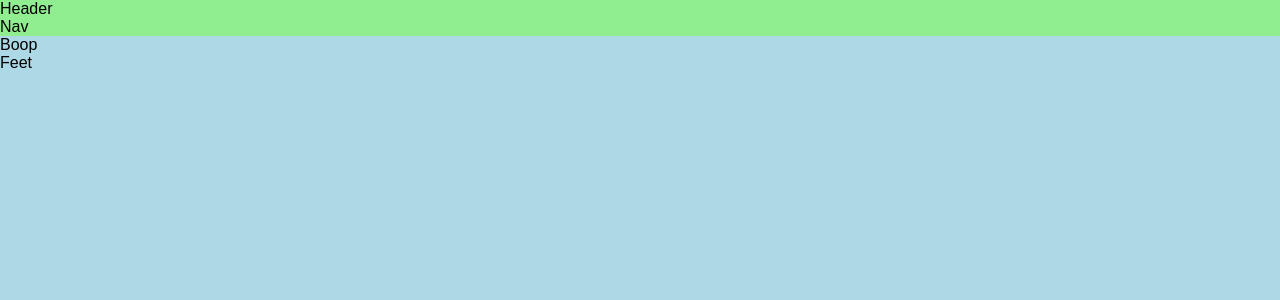
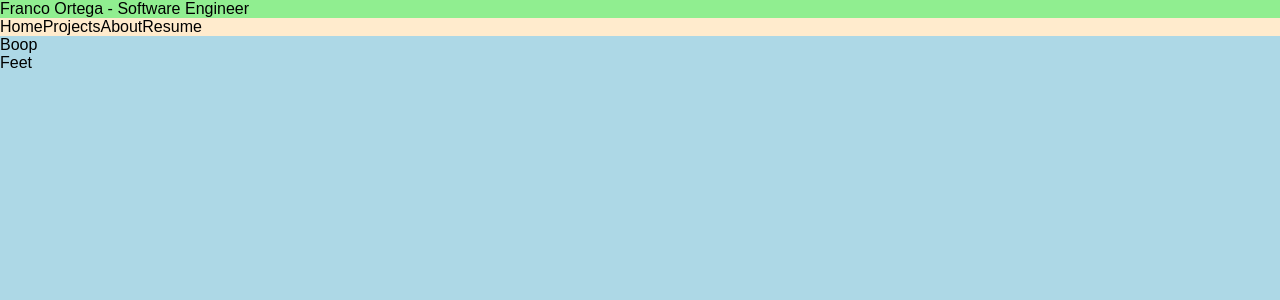
Before and after one commit to franco-ortega/portfolio-beta-01, a Next.js app: page / in a window 1280 px wide. Shown: the top 300 px of the page. Built offline with nearby package versions, Linux system fonts and the light colour scheme.

Commit message:
add Nav to Header

```diff
--- a/components/header/Header.jsx
+++ b/components/header/Header.jsx
@@ -1,10 +1,11 @@
+import Nav from '../nav/Nav';
 import styles from './Header.module.scss';
 
 const Header = () => {
   return (
     <header className={styles.Header}>
-      Header
-      <nav>Nav</nav>
+      Franco Ortega - Software Engineer
+      <Nav />
     </header>
   );
 };
```
